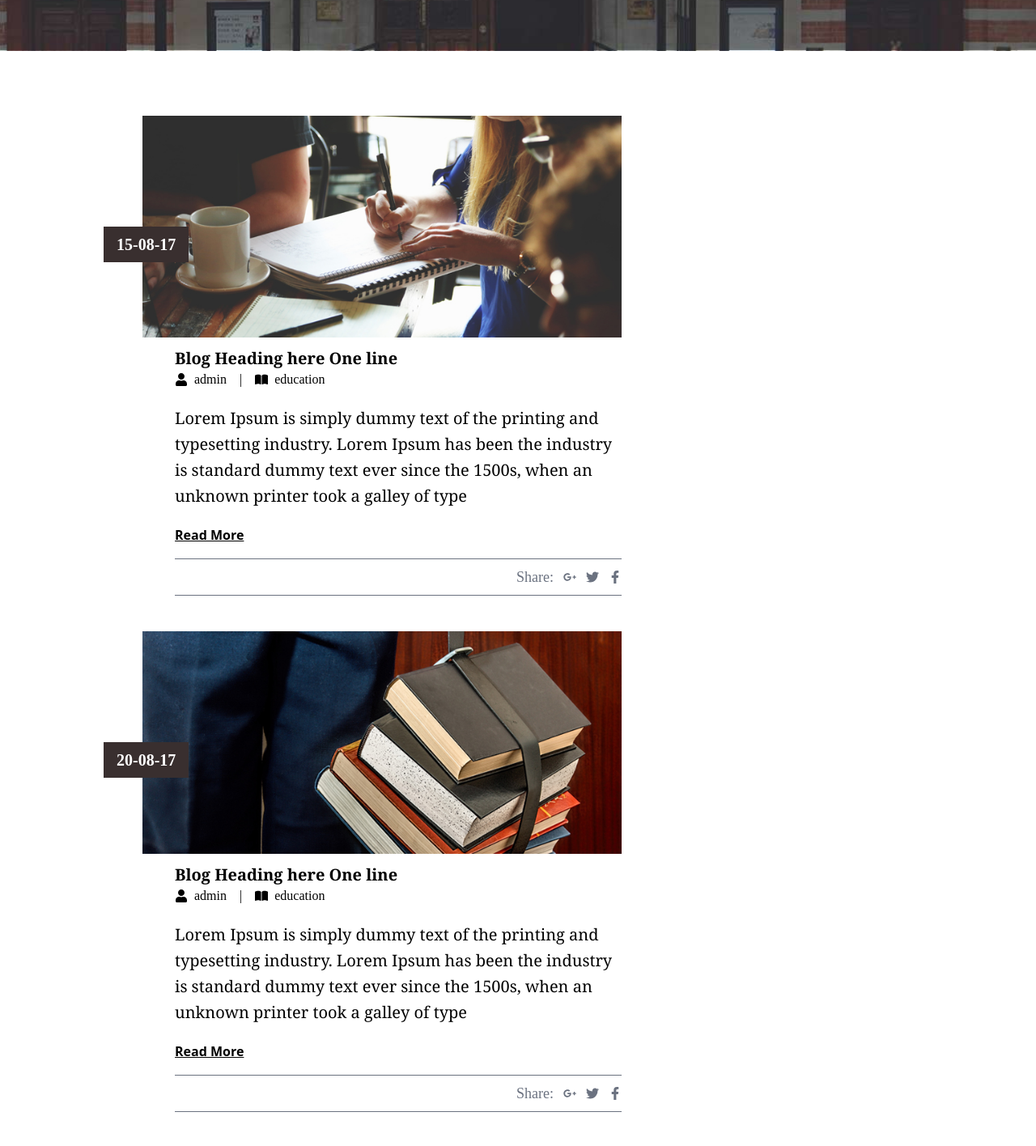
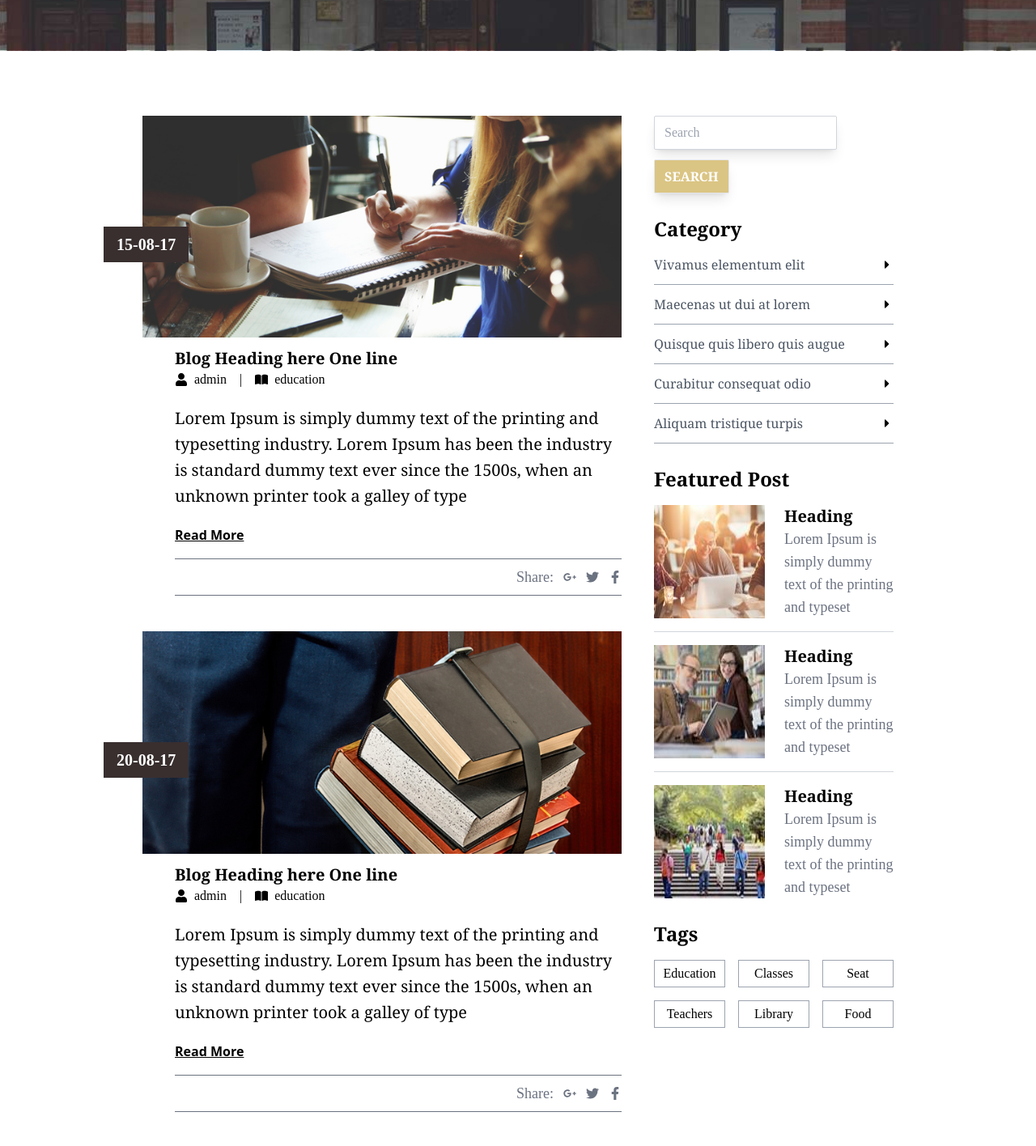
Before and after one commit to suruzzamanislam/school-site-1, a React (Vite) app: page /blog in a window 1280 px wide. Shown: the part 417-1833 px from the top of the page at 81% size. Built offline with nearby package versions, Linux system fonts and the light colour scheme.

Commit message:
project all done

```diff
--- a/src/Pages/Blog/Blog.jsx
+++ b/src/Pages/Blog/Blog.jsx
@@ -2,29 +2,33 @@ import Hero from '../../Component/Hero';
 import blog1 from '../../assets/blog-img_01.jpg';
 import blog2 from '../../assets/blog-img_02.jpg';
 import blog3 from '../../assets/blog-img_03.jpg';
+import blog4 from '../../assets/blogpost-img_01.jpg';
+import blog5 from '../../assets/blogpost-img_02.jpg';
+import blog6 from '../../assets/blogpost-img_03.jpg';
 import { FaUser } from 'react-icons/fa';
 import { FaBookOpen } from 'react-icons/fa6';
 import { FaGooglePlusG } from 'react-icons/fa';
 import { FaTwitter } from 'react-icons/fa';
 import { FaFacebookF } from 'react-icons/fa';
 import { PiGreaterThan, PiLessThan } from 'react-icons/pi';
+import { FaCaretRight } from 'react-icons/fa';
 
 const Blog = () => {
   return (
     <div className="mb-11">
       <Hero title="Blog"></Hero>
 
-      <div className="px-3 md:px-16 lg:px-44 gap-x-10 flex mt-20">
-        <div className="w-2/3 space-y-8">
+      <div className="px-3 md:px-12 lg:px-44 gap-x-10 flex flex-col md:flex-row mt-10 md:mt-20">
+        <div className="md:w-2/3 space-y-8">
           {/* cards */}
           <div className="">
             <div className="flex relative">
-              <div className=" text-white absolute -left-12 top-[50%] h-full my-auto font-semibold font-serif ">
+              <div className=" text-white absolute md:-left-12 top-[50%] h-full my-auto font-semibold font-serif ">
                 <p className="bg-[#392F2F] px-4 py-2 text-xl">15-08-17</p>
               </div>
               <img className="w-full" src={blog1} alt="" />
             </div>
-            <div className="pl-10 py-3">
+            <div className="md:pl-10 py-3">
               <h1 className="text-xl font-serif font-semibold">
                 Blog Heading here One line
               </h1>
@@ -57,12 +61,12 @@ const Blog = () => {
           </div>
           <div>
             <div className="flex relative">
-              <div className=" text-white absolute -left-12 top-[50%] h-full my-auto font-semibold font-serif ">
+              <div className=" text-white absolute md:-left-12 top-[50%] h-full my-auto font-semibold font-serif ">
                 <p className="bg-[#392F2F] px-4 py-2 text-xl">20-08-17</p>
               </div>
               <img className="w-full" src={blog2} alt="" />
             </div>
-            <div className="pl-10 py-3">
+            <div className="md:pl-10 py-3">
               <h1 className="text-xl font-serif font-semibold">
                 Blog Heading here One line
               </h1>
@@ -95,12 +99,12 @@ const Blog = () => {
           </div>
           <div>
             <div className="flex relative">
-              <div className=" text-white absolute -left-12 top-[50%] h-full my-auto font-semibold font-serif ">
+              <div className=" text-white absolute md:-left-12 top-[50%] h-full my-auto font-semibold font-serif ">
                 <p className="bg-[#392F2F] px-4 py-2 text-xl">22-08-17</p>
               </div>
               <img className="w-full" src={blog3} alt="" />
             </div>
-            <div className="pl-10 py-3">
+            <div className="md:pl-10 py-3">
               <h1 className="text-xl font-serif font-semibold">
                 Blog Heading here One line
               </h1>
@@ -145,10 +149,10 @@ const Blog = () => {
             <button className="border w-9 h-9 flex items-center justify-center rounded-sm hover:bg-[#b8a581] hover:text-white">
               3
             </button>
-            <button className="border w-9 h-9 flex items-center justify-center rounded-sm hover:bg-[#b8a581] hover:text-white">
+            <button className="border w-9 h-9 md:flex items-center justify-center rounded-sm hover:bg-[#b8a581] hover:text-white hidden">
               4
             </button>
-            <button className="border w-9 h-9 flex items-center justify-center rounded-sm hover:bg-[#b8a581] hover:text-white">
+            <button className="border w-9 h-9 md:flex items-center justify-center rounded-sm hover:bg-[#b8a581] hover:text-white hidden ">
               5
             </button>
             <button className="border w-9 h-9 flex items-center justify-center rounded-e-md text-white bg-[#cbb58b] hover:bg-[#b8a581]">
@@ -156,7 +160,102 @@ const Blog = () => {
             </button>
           </div>
         </div>
-        <div className="w-1/3"></div>
+        <div className="md:w-1/3 mt-10 md:mt-0">
+          {/* search */}
+          <div className="flex flex-wrap items-center gap-3 w-full">
+            <div>
+              <input
+                className="border focus:outline-none px-3 py-2 border-gray-300 rounded-sm shadow-lg"
+                type="text"
+                name=""
+                id=""
+                placeholder="Search"
+              />
+            </div>
+            <button className="bg-[#DBC584] px-3 py-2 uppercase font-serif font-semibold text-white border rounded-sm shadow-lg w-full md:w-auto">
+              Search
+            </button>
+          </div>
+          {/* category */}
+          <div className="mt-7">
+            <h1 className="text-2xl font-semibold font-serif mb-4">Category</h1>
+            <div className="flex justify-between items-center border-b pb-3 border-gray-400">
+              <a href="#" className=" font-serif text-gray-600">
+                Vivamus elementum elit
+              </a>
+              <FaCaretRight></FaCaretRight>
+            </div>
+            <div className="flex justify-between items-center border-b pb-3 border-gray-400 mt-3">
+              <a href="#" className=" font-serif text-gray-600">
+                Maecenas ut dui at lorem
+              </a>
+              <FaCaretRight></FaCaretRight>
+            </div>
+            <div className="flex justify-between items-center border-b pb-3 border-gray-400 mt-3">
+              <a href="#" className=" font-serif text-gray-600">
+                Quisque quis libero quis augue
+              </a>
+              <FaCaretRight></FaCaretRight>
+            </div>
+            <div className="flex justify-between items-center border-b pb-3 border-gray-400 mt-3">
+              <a href="#" className=" font-serif text-gray-600">
+                Curabitur consequat odio
+              </a>
+              <FaCaretRight></FaCaretRight>
+            </div>
+            <div className="flex justify-between items-center border-b pb-3 border-gray-400 mt-3">
+              <a href="#" className=" font-serif text-gray-600">
+                Aliquam tristique turpis
+              </a>
+              <FaCaretRight></FaCaretRight>
+            </div>
+          </div>
+          {/* featured */}
+          <div className="mt-7">
+            <h1 className="text-2xl font-semibold font-serif mb-4">
+              Featured Post
+            </h1>
+            <div className="flex gap-x-6 ">
+              <img src={blog4} alt="" />
+              <div>
+                <p className="text-xl font-serif font-semibold">Heading</p>
+                <p className="text-lg text-gray-500">
+                  Lorem Ipsum is simply dummy text of the printing and typeset
+                </p>
+              </div>
+            </div>
+            <div className="flex gap-x-6 border-y border-gray-300 my-4 py-4">
+              <img src={blog5} alt="" />
+              <div>
+                <p className="text-xl font-serif font-semibold">Heading</p>
+                <p className="text-lg text-gray-500">
+                  Lorem Ipsum is simply dummy text of the printing and typeset
+                </p>
+              </div>
+            </div>
+            <div className="flex gap-x-6 ">
+              <img src={blog6} alt="" />
+              <div>
+                <p className="text-xl font-serif font-semibold">Heading</p>
+                <p className="text-lg text-gray-500">
+                  Lorem Ipsum is simply dummy text of the printing and typeset
+                </p>
+              </div>
+            </div>
+          </div>
+          {/* tags */}
+          <div className="mt-7">
+            <h1 className="text-2xl font-semibold font-serif mb-4">Tags</h1>
+            <div className="grid grid-cols-3 gap-4">
+              <button className="border py-1 border-gray-400">Education</button>
+              <button className="border py-1 border-gray-400">Classes</button>
+              <button className="border py-1 border-gray-400">Seat</button>
+              <button className="border py-1 border-gray-400">Teachers</button>
+              <button className="border py-1 border-gray-400">Library</button>
+              <button className="border py-1 border-gray-400">Food</button>
+            </div>
+          </div>
+        </div>
       </div>
     </div>
   );
```
